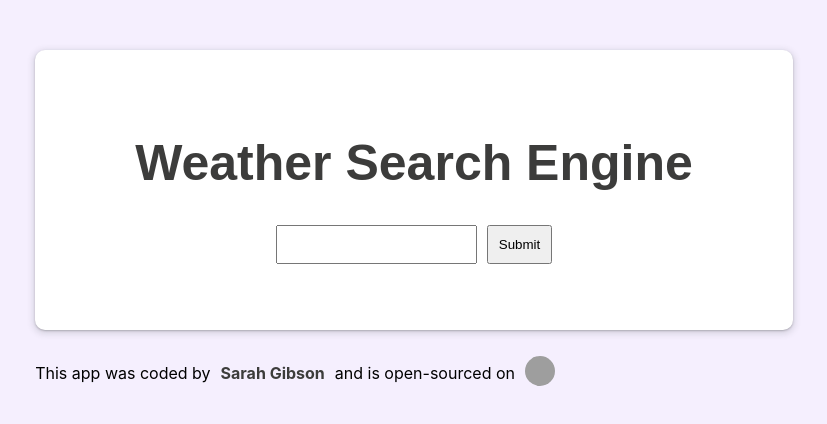
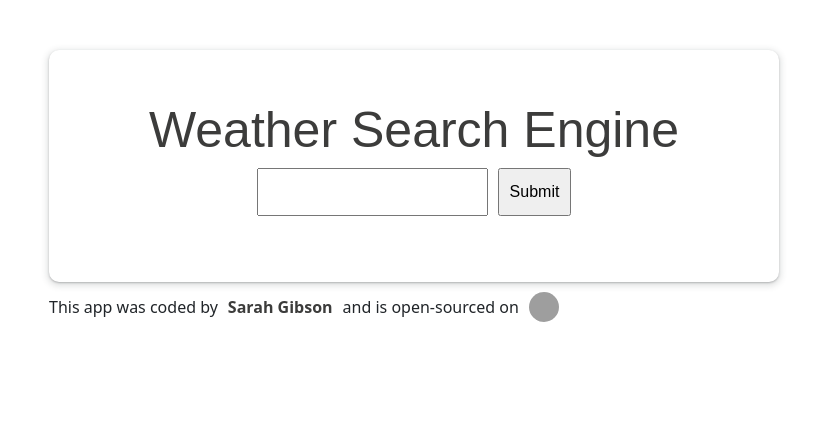
Before and after one commit to sarahgibsonnnn/weather-react, a React (Create React App) app: page / in a window 1280 px wide. Shown: the top 424 px of the page, without its empty margins (226-1053 px from the left). Built offline with nearby package versions, Linux system fonts and the light colour scheme; grey boxes are pictures that could not be loaded.

Commit message:
Installed bootstrap

```diff
--- a/package.json
+++ b/package.json
@@ -7,6 +7,7 @@
     "@testing-library/react": "^13.3.0",
     "@testing-library/user-event": "^13.5.0",
     "axios": "^0.27.2",
+    "bootstrap": "^5.2.0",
     "react": "^18.2.0",
     "react-dom": "^18.2.0",
     "react-loader-spinner": "^5.1.7-beta.1",
--- a/src/App.css
+++ b/src/App.css
@@ -1,4 +1,4 @@
-.App content {
+.App .search-body {
   font-family: sans-serif;
   text-align: center;
   background-color: white;
--- a/src/App.js
+++ b/src/App.js
@@ -1,14 +1,16 @@
 import React  from 'react';
 import './App.css';
 import Search from './Search'
+import 'bootstrap/dist/css/bootstrap.css'
 
 function App() {
   return (
     <div className="App">
-      <content>
+      <div className = "container">
+      <div className = "search-body">
       <h1>Weather Search Engine</h1>
       <Search />
-      </content>
+      </div>
       <div className="repository-link">
 
         <p> This app was coded by <a href='https://agitated-wilson-c1607b.netlify.app/' target="_blank" rel="noopener noreferrer"> Sarah Gibson </a> and is open-sourced on
@@ -17,6 +19,7 @@
          </a>
         </p>
        </div>
+       </div>
     </div>
   );
 }
```
Also changed, not shown: 1 other file (tests, documents, lock files or other folders).
